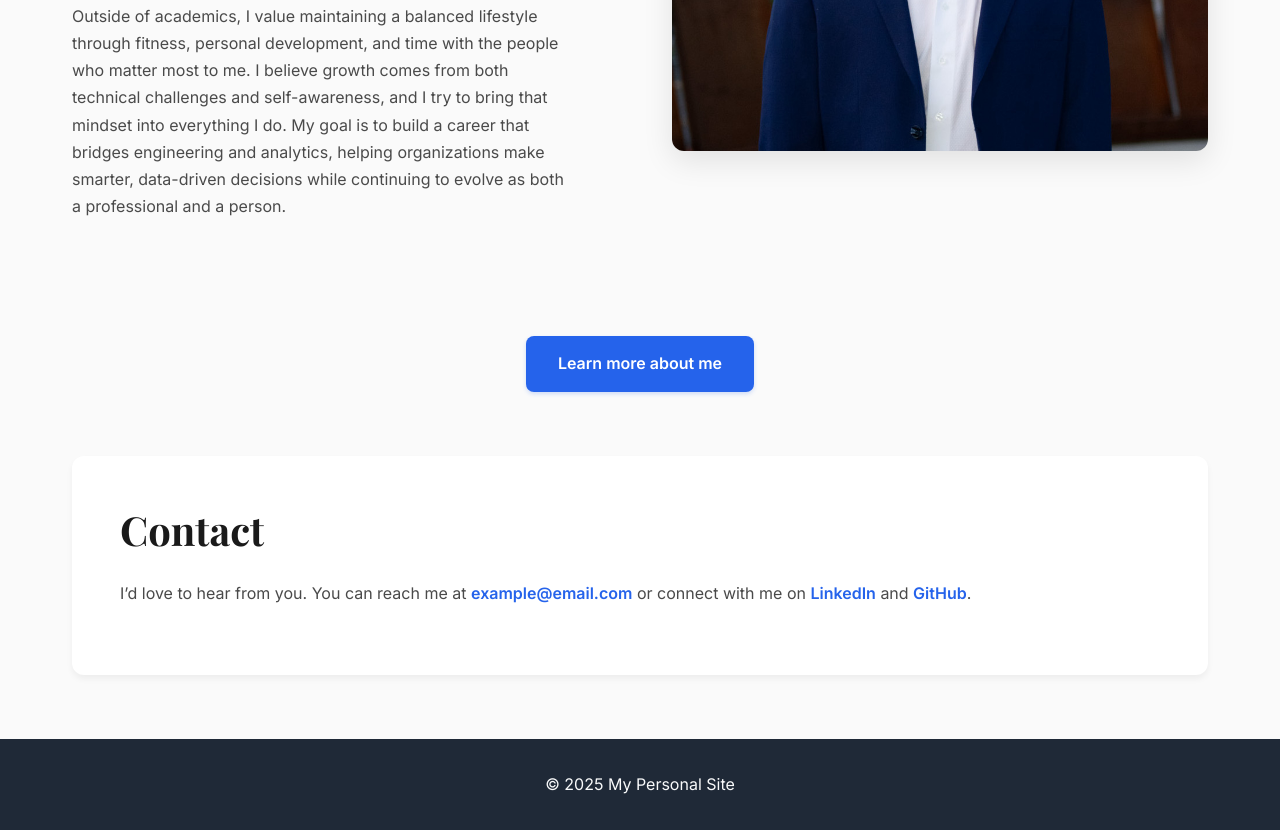
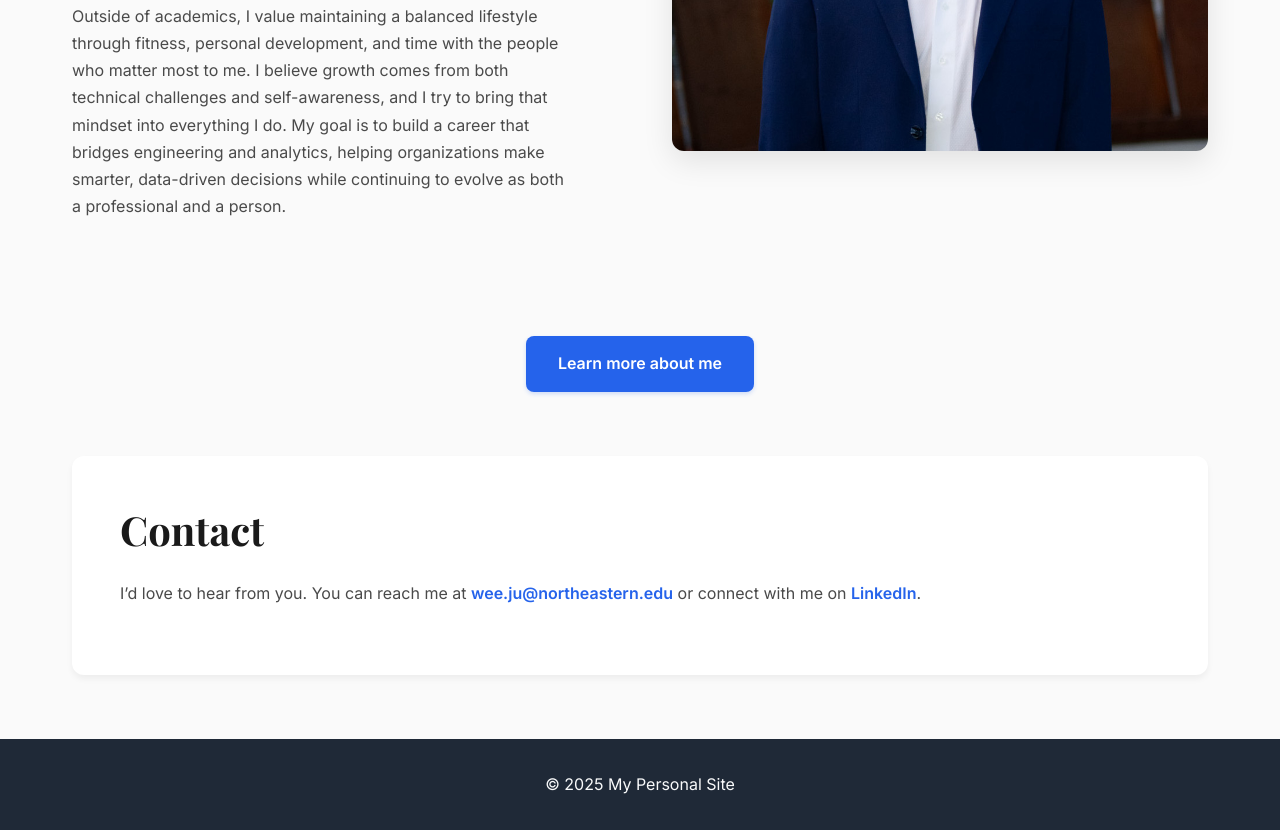
Before and after one commit to justin1wee/website-ds4200, a plain HTML site: page index.html in a window 1280 px wide. Shown: the part 629-1459 px from the top of the page. Drawn offline with nearby package versions, Linux system fonts and the light colour scheme.

Commit message:
final updates to links

```diff
--- a/index.html
+++ b/index.html
@@ -45,11 +45,9 @@
       <h2>Contact</h2>
       <p>
         I’d love to hear from you. You can reach me at
-        <a href="mailto:example@email.com">example@email.com</a>
+        <a href="mailto:wee.ju@northeastern.edu">wee.ju@northeastern.edu</a>
         or connect with me on
-        <a href="https://www.linkedin.com" target="_blank" rel="noopener noreferrer">LinkedIn</a>
-        and
-        <a href="https://github.com" target="_blank" rel="noopener noreferrer">GitHub</a>.
+        <a href="https://www.linkedin.com/in/justinwee119" target="_blank" rel="noopener noreferrer">LinkedIn</a>.
       </p>
     </section>
   </main>
```
